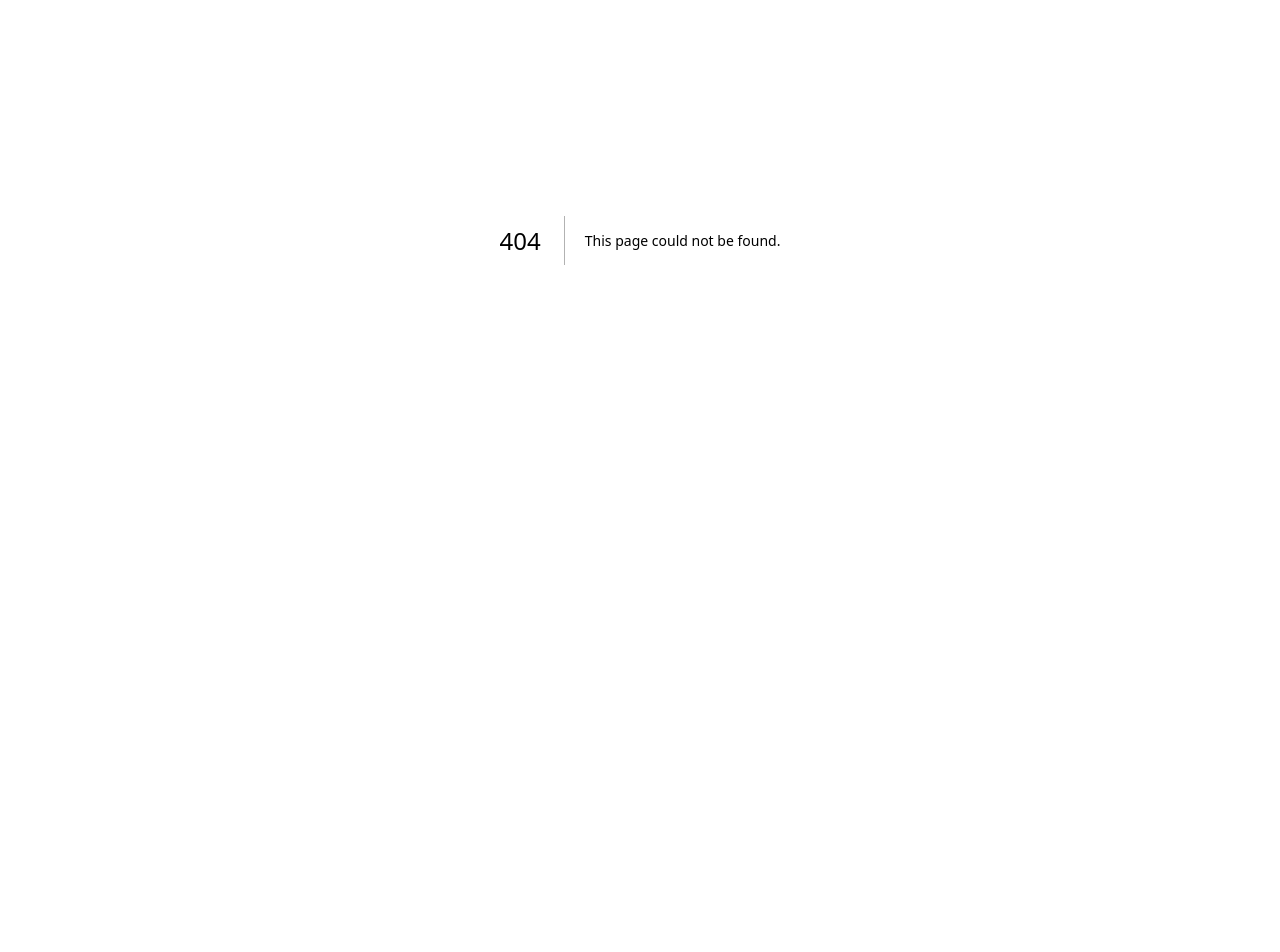
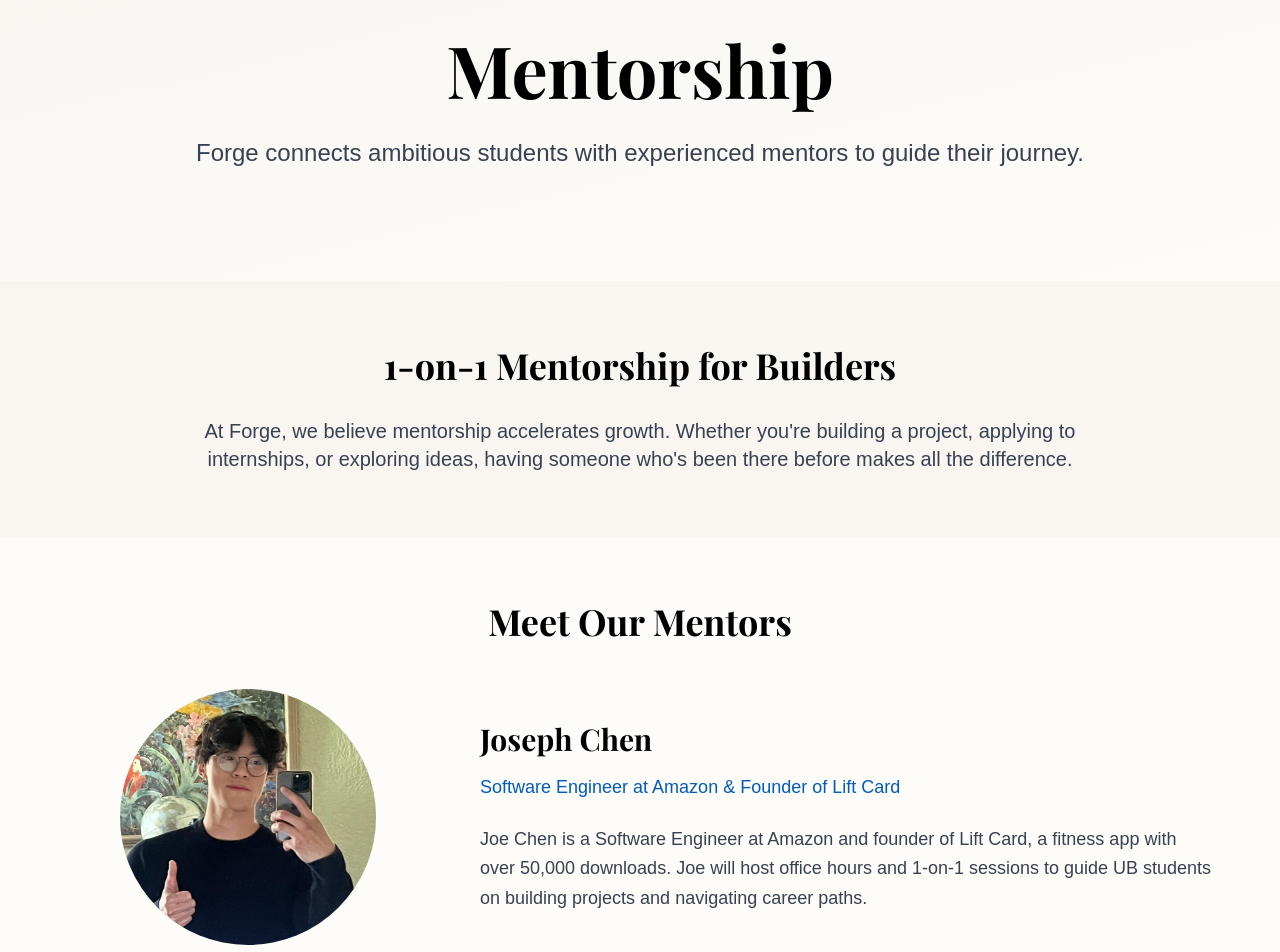
Before and after one commit to AmaanOMO/forge-website, a Next.js app: page /mentorship in a window 1280 px wide. Before the commit this address had no page. Shown: the part 160-1112 px from the top of the page. Before the commit the page ends 800 px from the top, so only its background shows below. Built offline with nearby package versions, Linux system fonts and the light colour scheme; a web font is replaced by a local one.

Commit message:
✨ Add mentorship page with Joseph Chen profile and Google Form integration

```diff
--- /dev/null
+++ b/src/app/mentorship/page.tsx
@@ -0,0 +1,168 @@
+import Navbar from '../../components/Navbar'
+import Footer from '../../components/Footer'
+import Image from 'next/image'
+
+export default function Mentorship() {
+  return (
+    <div className="w-full min-h-screen bg-[#f9f6f2] text-black">
+      <Navbar />
+
+      {/* Hero Section */}
+      <section className="w-full py-16 px-8 md:px-16 bg-gradient-to-br from-[#f9f6f2] to-[#fdfcf8]">
+        <div className="max-w-6xl mx-auto text-center">
+          <h1 className="font-serif text-5xl md:text-6xl lg:text-7xl font-bold mb-8 text-black">
+            Mentorship
+          </h1>
+          <p className="text-xl md:text-2xl leading-relaxed mb-12 text-gray-700 max-w-4xl mx-auto">
+            Forge connects ambitious students with experienced mentors to guide their journey.
+          </p>
+        </div>
+      </section>
+
+      {/* Why Mentorship Section */}
+      <section className="w-full py-16 px-8 md:px-16">
+        <div className="max-w-4xl mx-auto">
+          <h2 className="font-serif text-3xl md:text-4xl font-bold mb-8 text-center text-black">
+            1-on-1 Mentorship for Builders
+          </h2>
+          <p className="text-lg md:text-xl leading-relaxed text-gray-700 text-center">
+            At Forge, we believe mentorship accelerates growth. Whether you're building a project,
+            applying to internships, or exploring ideas, having someone who's been there before
+            makes all the difference.
+          </p>
+        </div>
+      </section>
+
+      {/* Meet Our First Mentor Section */}
+      <section className="w-full py-16 px-8 md:px-16 bg-[#fdfcf8]">
+        <div className="max-w-6xl mx-auto">
+          <h2 className="font-serif text-3xl md:text-4xl font-bold mb-12 text-center text-black">
+            Meet Our Mentors
+          </h2>
+
+          <div className="flex flex-col lg:flex-row items-center gap-12">
+            {/* Mentor Photo */}
+            <div className="lg:w-1/3 flex justify-center">
+              <div className="group relative">
+                <div className="relative w-64 h-64 rounded-full overflow-hidden bg-gray-200">
+                  <img
+                    src="/Headshots/JosephChen_optimized.png"
+                    alt="Joseph Chen"
+                    className="w-full h-full object-cover hover:scale-105 transition-transform duration-300"
+                    style={{ objectPosition: 'center 30%' }}
+                  />
+
+                  {/* Hover Overlay */}
+                  <div className="absolute inset-0 bg-black/60 rounded-full opacity-0 group-hover:opacity-100 transition-opacity duration-300 flex items-center justify-center">
+                    <div className="flex space-x-3">
+                      {/* LinkedIn Icon */}
+                      <a
+                        href="https://www.linkedin.com/in/joehchen/"
+                        target="_blank"
+                        rel="noopener noreferrer"
+                        className="w-12 h-12 bg-white/20 rounded-full flex items-center justify-center hover:bg-white/30 transition-colors"
+                        aria-label="LinkedIn"
+                      >
+                        <svg className="w-6 h-6 text-white" fill="currentColor" viewBox="0 0 24 24">
+                          <path d="M20.447 20.452h-3.554v-5.569c0-1.328-.027-3.037-1.852-3.037-1.853 0-2.136 1.445-2.136 2.939v5.667H9.351V9h3.414v1.561h.046c.477-.9 1.637-1.85 3.37-1.85 3.601 0 4.267 2.37 4.267 5.455v6.286zM5.337 7.433c-1.144 0-2.063-.926-2.063-2.065 0-1.138.92-2.063 2.063-2.063 1.14 0 2.064.925 2.064 2.063 0 1.139-.925 2.065-2.064 2.065zm1.782 13.019H3.555V9h3.564v11.452zM22.225 0H1.771C.792 0 0 .774 0 1.729v20.542C0 23.227.792 24 1.771 24h20.451C23.2 24 24 23.227 24 22.271V1.729C24 .774 23.2 0 22.222 0h.003z"/>
+                        </svg>
+                      </a>
+                    </div>
+                  </div>
+                </div>
+              </div>
+            </div>
+
+            {/* Mentor Info */}
+            <div className="lg:w-2/3">
+              <h3 className="font-serif text-2xl md:text-3xl font-bold mb-4 text-black">
+                Joseph Chen
+              </h3>
+              <p className="text-lg text-[#005bbb] font-medium mb-6">
+                Software Engineer at Amazon & Founder of Lift Card
+              </p>
+              <p className="text-lg leading-relaxed text-gray-700">
+                Joe Chen is a Software Engineer at Amazon and founder of Lift Card, a fitness app
+                with over 50,000 downloads. Joe will host office hours
+                and 1-on-1 sessions to guide UB students on building projects and navigating
+                career paths.
+              </p>
+            </div>
+          </div>
+        </div>
+      </section>
+
+      {/* How It Works Section */}
+      <section className="w-full py-16 px-8 md:px-16">
+        <div className="max-w-6xl mx-auto">
+          <h2 className="font-serif text-3xl md:text-4xl font-bold mb-12 text-center text-black">
+            How It Works
+          </h2>
+
+          <div className="grid grid-cols-1 md:grid-cols-3 gap-8">
+            {/* Step 1 */}
+            <div className="text-center">
+              <div className="w-16 h-16 bg-[#005bbb] rounded-full flex items-center justify-center mx-auto mb-6">
+                <svg className="w-8 h-8 text-white" fill="none" stroke="currentColor" viewBox="0 0 24 24">
+                  <path strokeLinecap="round" strokeLinejoin="round" strokeWidth={2} d="M9 12h6m-6 4h6m2 5H7a2 2 0 01-2-2V5a2 2 0 012-2h5.586a1 1 0 01.707.293l5.414 5.414a1 1 0 01.293.707V19a2 2 0 01-2 2z" />
+                </svg>
+              </div>
+              <h3 className="font-serif text-xl font-bold mb-4 text-black">1. Apply</h3>
+              <p className="text-gray-700">
+                Apply for mentorship through our form
+              </p>
+            </div>
+
+            {/* Step 2 */}
+            <div className="text-center">
+              <div className="w-16 h-16 bg-[#005bbb] rounded-full flex items-center justify-center mx-auto mb-6">
+                <svg className="w-8 h-8 text-white" fill="none" stroke="currentColor" viewBox="0 0 24 24">
+                  <path strokeLinecap="round" strokeLinejoin="round" strokeWidth={2} d="M9 5H7a2 2 0 00-2 2v10a2 2 0 002 2h8a2 2 0 002-2V7a2 2 0 00-2-2h-2M9 5a2 2 0 002 2h2a2 2 0 002-2M9 5a2 2 0 012-2h2a2 2 0 012 2m-3 7h3m-3 4h3m-6-4h.01M9 16h.01" />
+                </svg>
+              </div>
+              <h3 className="font-serif text-xl font-bold mb-4 text-black">2. Review</h3>
+              <p className="text-gray-700">
+                Forge team reviews your application
+              </p>
+            </div>
+
+            {/* Step 3 */}
+            <div className="text-center">
+              <div className="w-16 h-16 bg-[#005bbb] rounded-full flex items-center justify-center mx-auto mb-6">
+                <svg className="w-8 h-8 text-white" fill="none" stroke="currentColor" viewBox="0 0 24 24">
+                  <path strokeLinecap="round" strokeLinejoin="round" strokeWidth={2} d="M17 20h5v-2a3 3 0 00-5.356-1.857M17 20H7m10 0v-2c0-.656-.126-1.283-.356-1.857M7 20H2v-2a3 3 0 015.356-1.857M7 20v-2c0-.656.126-1.283.356-1.857m0 0a5.002 5.002 0 019.288 0M15 7a3 3 0 11-6 0 3 3 0 016 0zm6 3a2 2 0 11-4 0 2 2 0 014 0zM7 10a2 2 0 11-4 0 2 2 0 014 0z" />
+                </svg>
+              </div>
+              <h3 className="font-serif text-xl font-bold mb-4 text-black">3. Connect</h3>
+              <p className="text-gray-700">
+                Get matched for a 1-on-1 session with your mentor
+              </p>
+            </div>
+          </div>
+        </div>
+      </section>
+
+      {/* Apply Now Section */}
+      <section className="w-full py-16 px-8 md:px-16 bg-[#f9f6f2]">
+        <div className="max-w-4xl mx-auto text-center">
+          <h2 className="font-serif text-3xl md:text-4xl font-bold mb-8 text-black">
+            Ready to Get Started?
+          </h2>
+          <p className="text-lg md:text-xl leading-relaxed text-gray-700 mb-12">
+            Apply for mentorship and take the next step in your journey.
+          </p>
+          <a
+            href="https://docs.google.com/forms/d/e/1FAIpQLSf6s7KHizAIHkNizOTlVVNHq9GUZEokAXwTNMAacdl5vTV93A/viewform?usp=dialog"
+            target="_blank"
+            rel="noopener noreferrer"
+            className="inline-block bg-[#005bbb] text-white px-12 py-4 rounded-full font-bold text-xl hover:bg-[#004499] transition-colors duration-300 shadow-lg"
+          >
+            Apply for Mentorship
+          </a>
+        </div>
+      </section>
+
+      <Footer />
+    </div>
+  )
+}
--- a/src/components/Hero.tsx
+++ b/src/components/Hero.tsx
@@ -1,3 +1,4 @@
+
 'use client'
 
 import React, { useEffect, useRef } from 'react'
@@ -129,7 +130,7 @@ const Hero = () => {
             playsInline
             className="w-full h-auto rounded-lg shadow-lg"
             controls
-            controlsList="nodownload nofullscreen noremoteplayback nofullscreenbutton"
+            controlsList="nodownload nofullscreen noremoteplayback"
             disablePictureInPicture
             onContextMenu={(e) => e.preventDefault()}
           >
--- a/src/components/Navbar.tsx
+++ b/src/components/Navbar.tsx
@@ -89,6 +89,9 @@ const Navbar = () => {
               </Link>
               <Link href="/atlas" className="block px-4 py-2 hover:bg-gray-100">
                 Atlas
+              </Link>
+              <Link href="/mentorship" className="block px-4 py-2 hover:bg-gray-100">
+                Mentorship
               </Link>
             </div>
           )}
@@ -189,6 +192,13 @@ const Navbar = () => {
                   >
                     Atlas
                   </Link>
+                  <Link
+                    href="/mentorship"
+                    className="block py-2 hover:text-[#005bbb] transition-colors"
+                    onClick={() => setMobileMenuOpen(false)}
+                  >
+                    Mentorship
+                  </Link>
                 </div>
               )}
             </div>
```
Also changed, not shown: public/Headshots/JosephChen.png (added), public/Headshots/JosephChen_optimized.png (added).
